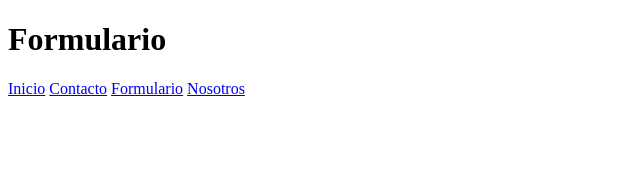
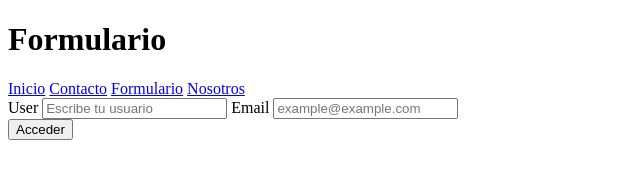
Before and after one commit to eliam96/practicagit, a plain HTML site: page internas/formulario.html in a window 1280 px wide. Shown: the whole page, without its empty margins (0-640 px from the left). Drawn offline with Linux system fonts and the light colour scheme.

Commit message:
Formulario de contacto agregado

```diff
--- a/internas/formulario.html
+++ b/internas/formulario.html
@@ -14,5 +14,17 @@
     <a href="formulario.html">Formulario</a>
     <a href="nosotros.html">Nosotros</a>
 
+    <form>
+        <label for="user">User</label>
+        <input type="text" name="user" id="user" placeholder="Escribe tu usuario">
+
+        <label for="email">Email</label>
+        <input type="email" name="email" id="email" placeholder="example@example.com">
+        <br>
+        <input type="submit" value="Acceder">
+    </form>
+
+
+
 </body>
 </html>
```
